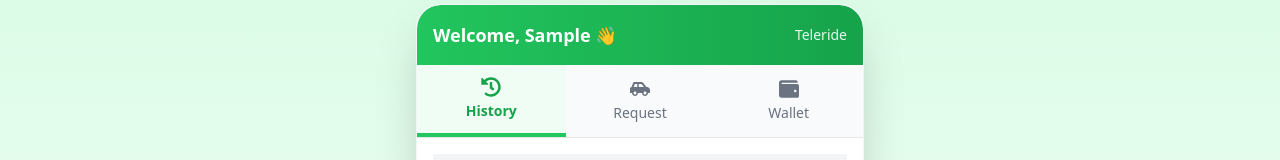
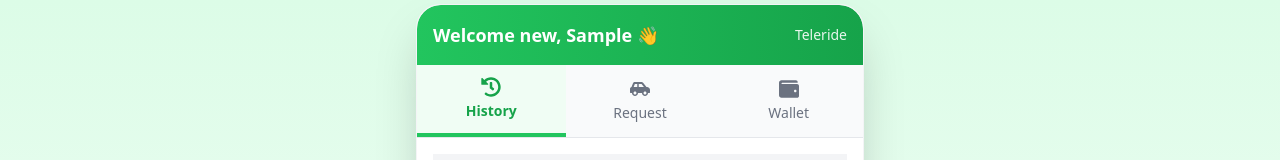
Before and after one commit to yared098/TeleRide-Front-End, a React (Vite) app: page /dashboard in a window 1280 px wide. Shown: the top 160 px of the page. Built offline with nearby package versions, Linux system fonts and the light colour scheme; no server answers; sample sign-in values are in the browser's storage.

Commit message:
add some bug fixed

```diff
--- a/src/components/Dashboard.jsx
+++ b/src/components/Dashboard.jsx
@@ -32,7 +32,7 @@ const Dashboard = () => {
       <div className="bg-white rounded-3xl shadow-2xl max-w-md w-full h-[99vh] flex flex-col overflow-hidden border border-gray-100">
         {/* Header */}
         <div className="flex items-center justify-between p-4 bg-gradient-to-r from-green-500 to-green-600 text-white rounded-t-3xl shadow-md">
-          <h1 className="text-lg font-semibold">Welcome, {user.firstName || "Passenger"} 👋</h1>
+          <h1 className="text-lg font-semibold">Welcome new, {user.firstName || "Passenger"} 👋</h1>
           <span className="text-sm opacity-90">Teleride</span>
         </div>
 
```
